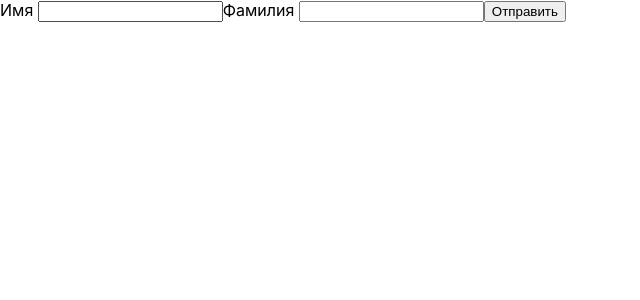
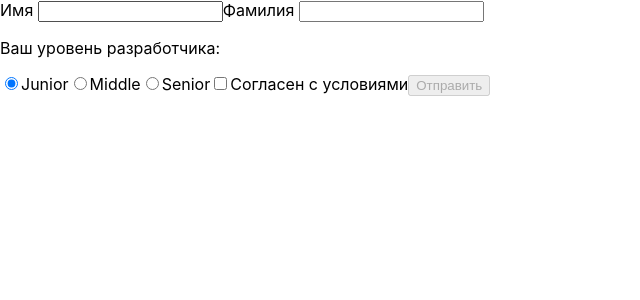
Before and after one commit to KostiantynFirst/react-form, a React (Create React App) app: page / in a window 1280 px wide. Shown: the top 300 px of the page, without its empty margins (0-640 px from the left). Built offline with nearby package versions, Linux system fonts and the light colour scheme.

Commit message:
Update Form.jsx

```diff
--- a/src/components/Form.jsx
+++ b/src/components/Form.jsx
@@ -7,6 +7,8 @@
     state = {
         name: '',
         tag: '',
+        experience: 'junior',
+        licence: false,
     }
 
     nameInputId = nanoid();
@@ -31,6 +33,12 @@
             name: '',
             tag: '',
         })
+    }
+
+    handleLicenceChange = e => {
+      console.log(e.currentTarget.checked);
+
+      this.setState({licence: e.currentTarget.checked})
     }
 
 
@@ -60,8 +68,49 @@
                   />
           </label>
 
+          <p>Ваш уровень разработчика:</p>
 
-          <button type="submit">Отправить</button>
+          <label>
+          <input
+              type="radio"
+              name='experience'
+              value='junior'
+              onChange={this.handleChange}
+              checked={this.state.experience === 'junior'} />
+              Junior
+          </label>
+
+          <label>
+          <input
+              type="radio"
+              name='experience'
+              value='middle'
+              onChange={this.handleChange}
+              checked={this.state.experience === 'middle'} />
+              Middle
+          </label>
+
+          <label>
+          <input
+              type="radio"
+              name='experience'
+              value='senior'
+              onChange={this.handleChange}
+              checked={this.state.experience === 'senior'} />
+              Senior
+          </label>
+
+          <label>
+          <input
+              type="checkbox"
+              name="licence"
+              checked={this.state.licence}
+              onChange={this.handleLicenceChange}
+           />
+           Согласен с условиями
+          </label>
+
+          <button type="submit" disabled={!this.state.licence}>Отправить</button>
 
            </form>
 
```
